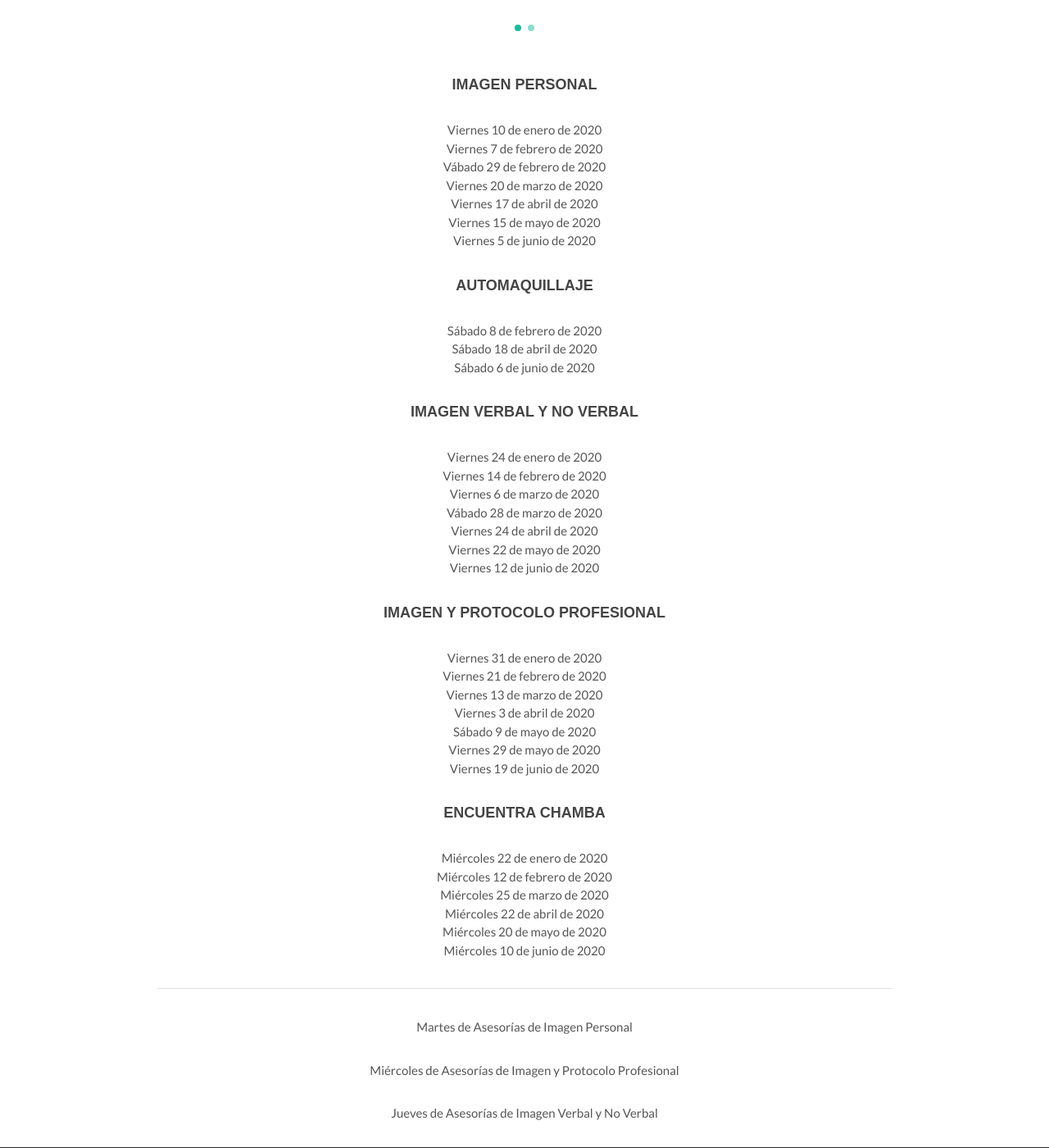
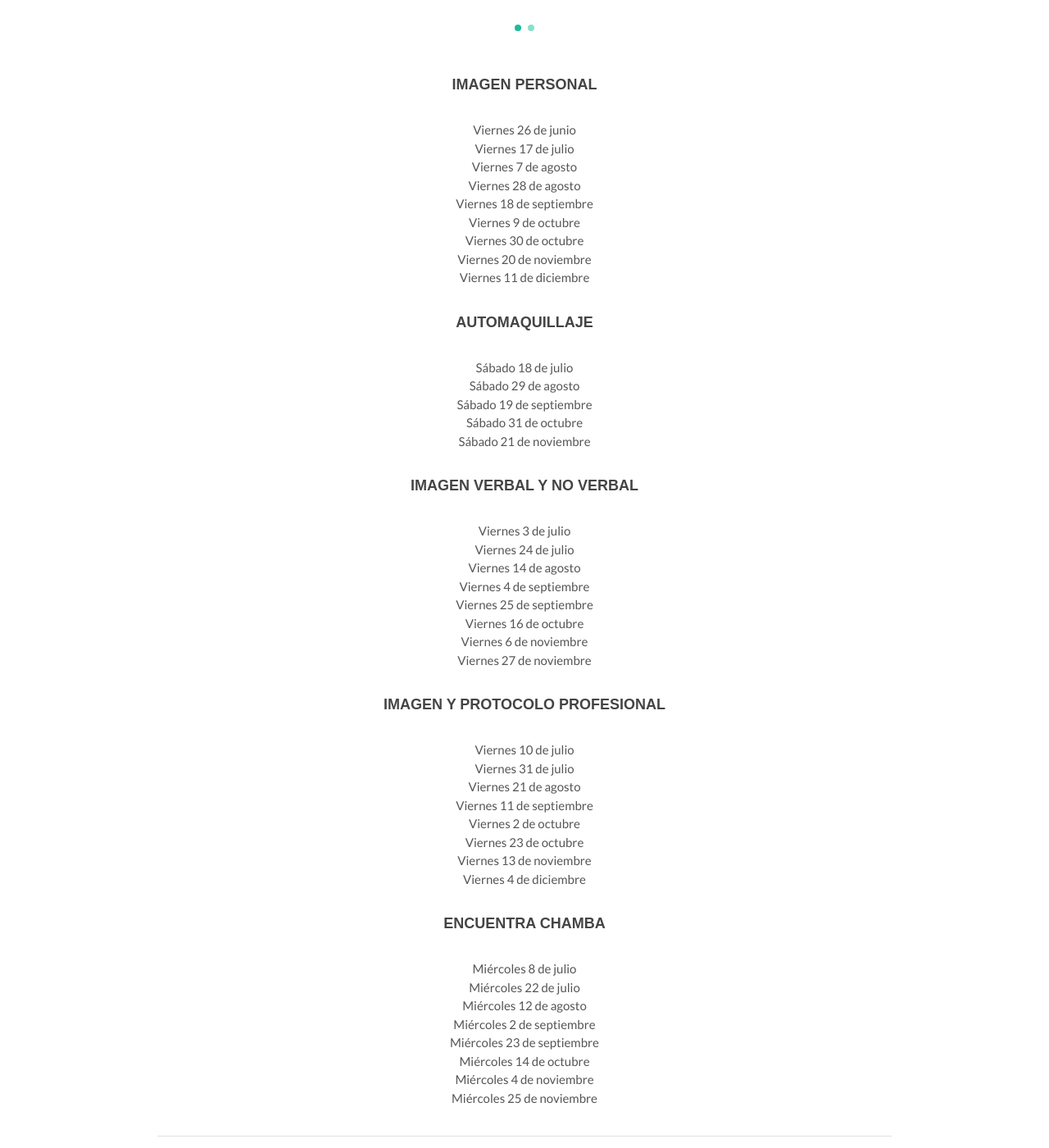
Before and after one commit to oscarslm/Consultor-a-Iconos, a WordPress theme: template proximos-talleres.php in a window 1280 px wide. Shown: the part 1263-2663 px from the top of the page at 82% size. Run offline with PHP 8.4 and a stand-in for WordPress, Linux system fonts and the light colour scheme; the site name, menu and one post (Sample post) are stand-ins, and other content is empty.

Commit message:
Banners Junio mitad

```diff
--- a/proximos-talleres.php
+++ b/proximos-talleres.php
@@ -82,52 +82,60 @@
 
 					<h4 class="center-align">IMAGEN PERSONAL</h4>
 					<ul class="center-align">
-						<li>Viernes 10 de enero de 2020</li>
-						<li>Viernes 7 de febrero de 2020</li>
-						<li>Vábado 29 de febrero de 2020</li>
-						<li>Viernes 20 de marzo de 2020</li>
-						<li>Viernes 17 de abril de 2020</li>
-						<li>Viernes 15 de mayo de 2020</li>
-						<li>Viernes 5 de junio de 2020</li>
+						<li>Viernes 26 de junio</li>
+						<li>Viernes 17 de julio</li>
+						<li>Viernes 7 de agosto</li>
+						<li>Viernes 28 de agosto</li>
+						<li>Viernes 18 de septiembre</li>
+						<li>Viernes 9 de octubre</li>
+						<li>Viernes 30 de octubre</li>
+						<li>Viernes 20 de noviembre</li>
+						<li>Viernes 11 de diciembre</li>
 					</ul>
 
 					<h4 class="center-align">AUTOMAQUILLAJE</h4>
 					<ul class="center-align">
-						<li>Sábado 8 de febrero de 2020</li>
-						<li>Sábado 18 de abril de 2020</li>
-						<li>Sábado 6 de junio de 2020</li>
+						<li>Sábado 18 de julio</li>
+						<li>Sábado 29 de agosto</li>
+						<li>Sábado 19 de septiembre</li>
+						<li>Sábado 31 de octubre</li>
+						<li>Sábado 21 de noviembre</li>
 					</ul>
 
 					<h4 class="center-align">IMAGEN VERBAL Y NO VERBAL</h4>
 					<ul class="center-align">
-						<li>Viernes 24 de enero de 2020</li>
-						<li>Viernes 14 de febrero de 2020</li>
-						<li>Viernes 6 de marzo de 2020</li>
-						<li>Vábado 28 de marzo de 2020</li>
-						<li>Viernes 24 de abril de 2020</li>
-						<li>Viernes 22 de mayo de 2020</li>
-						<li>Viernes 12 de junio de 2020</li>
+						<li>Viernes 3 de julio</li>
+						<li>Viernes 24 de julio</li>
+						<li>Viernes 14 de agosto</li>
+						<li>Viernes 4 de septiembre</li>
+						<li>Viernes 25 de septiembre</li>
+						<li>Viernes 16 de octubre</li>
+						<li>Viernes 6 de noviembre</li>
+						<li>Viernes 27 de noviembre</li>
 					</ul>
 
 					<h4 class="center-align">IMAGEN Y PROTOCOLO PROFESIONAL</h4>
 					<ul class="center-align">
-						<li>Viernes 31 de enero de 2020</li>
-						<li>Viernes 21 de febrero de 2020</li>
-						<li>Viernes 13 de marzo de 2020</li>
-						<li>Viernes 3 de abril de 2020</li>
-						<li>Sábado 9 de mayo de 2020</li>
-						<li>Viernes 29 de mayo de 2020</li>
-						<li>Viernes 19 de junio de 2020</li>
+						<li>Viernes 10 de julio</li>
+						<li>Viernes 31 de julio</li>
+						<li>Viernes 21 de agosto</li>
+						<li>Viernes 11 de septiembre</li>
+						<li>Viernes 2 de octubre</li>
+						<li>Viernes 23 de octubre</li>
+						<li>Viernes 13 de noviembre</li>
+						<li>Viernes 4 de diciembre</li>
 					</ul>
 
 					<h4 class="center-align">ENCUENTRA CHAMBA</h4>
 					<ul class="center-align">
-						<li>Miércoles 22 de enero de 2020</li>
-						<li>Miércoles 12 de febrero de 2020</li>
-						<li>Miércoles 25 de marzo de 2020</li>
-						<li>Miércoles 22 de abril de 2020</li>
-						<li>Miércoles 20 de mayo de 2020</li>
-						<li>Miércoles 10 de junio de 2020</li>
+						<li>Miércoles 8 de julio</li>
+						<li>Miércoles 22 de julio</li>
+						<li>Miércoles 12 de agosto</li>
+						<li>Miércoles 2 de septiembre</li>
+						<li>Miércoles 23 de septiembre</li>
+						<li>Miércoles 14 de octubre</li>
+						<li>Miércoles 4 de noviembre</li>
+						<li>Miércoles 25 de noviembre</li>
 					</ul>
 
 					<div class="divider"></div>
```
Also changed, not shown: index.php (+6 -6 lines), images/banner-taller-ip.png, images/cursos-junio1.png, images/cursos-junio2.png, 2 other files.
